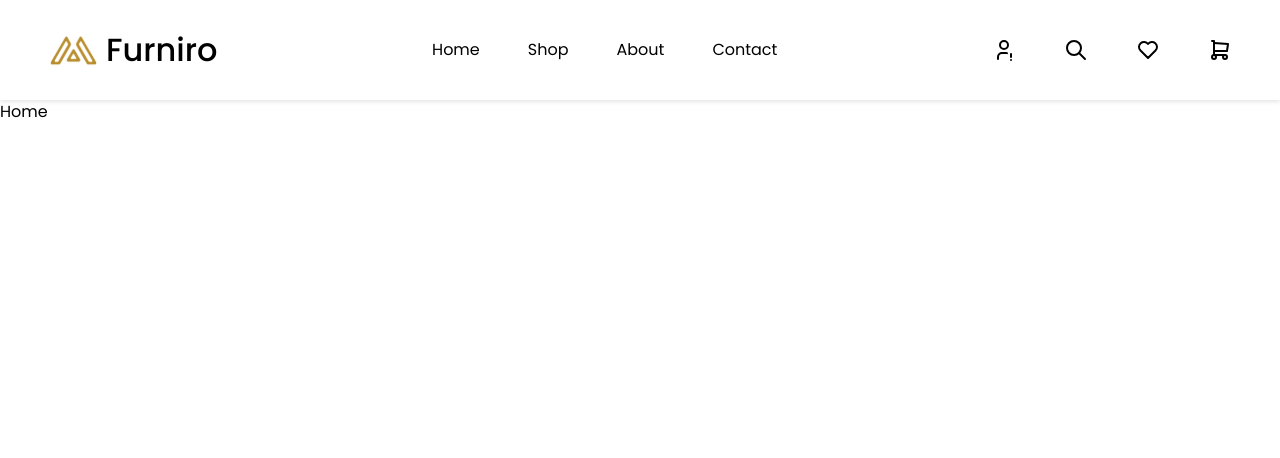
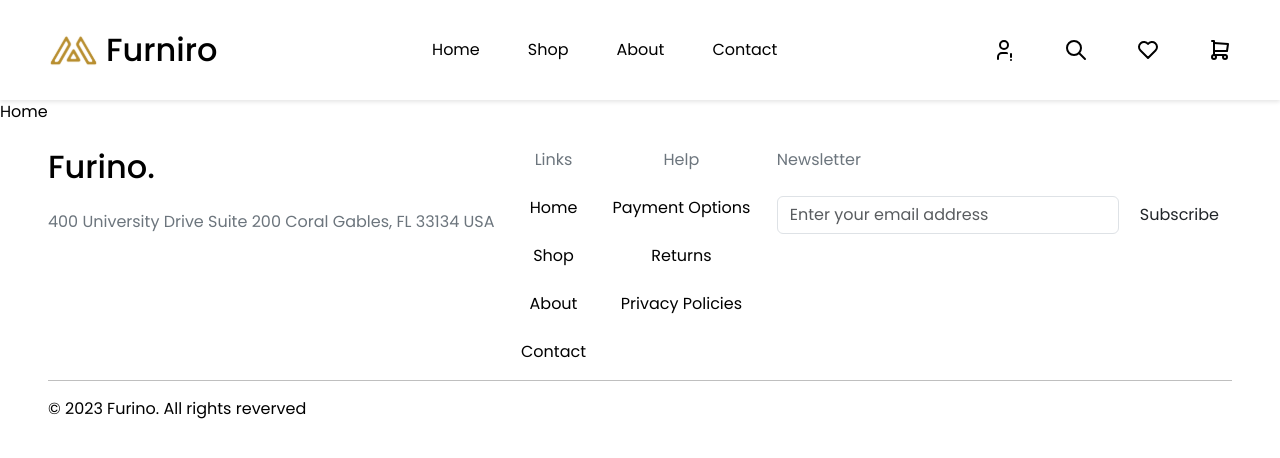
Before and after one commit to Joaonorr/e-commerce-front, a React (Vite) app: page / in a window 1280 px wide. Shown: the top 458 px of the page. Built offline with nearby package versions, Linux system fonts and the light colour scheme.

Commit message:
feat: create footer

```diff
--- /dev/null
+++ b/src/components/Footer/index.tsx
@@ -0,0 +1,48 @@
+import { Form } from "react-bootstrap";
+import { Link } from "react-router-dom";
+
+const Footer = ({}) => {
+  return (
+    <footer className="w-100 bg-withe text-center px-5 py-4">
+      <div className="d-flex justify-content-between">
+        <div className="d-flex flex-column gap-4 align-items-start">
+          <h2>Furino.</h2>
+          <p className="text-secondary">
+            400 University Drive Suite 200 Coral Gables, FL 33134 USA
+          </p>
+        </div>
+        <div className="d-flex flex-column gap-4">
+          <p className="text-secondary">Links</p>
+          <Link to="/home">Home</Link>
+          <Link to="/shop">Shop</Link>
+          <Link to="/about">About</Link>
+          <Link to="/contact">Contact</Link>
+        </div>
+        <div className="d-flex flex-column gap-4">
+          <p className="text-secondary">Help</p>
+          <Link to="/home">Payment Options</Link>
+          <Link to="/shop">Returns</Link>
+          <Link to="/about">Privacy Policies</Link>
+        </div>
+        <div className="d-flex flex-column gap-4 align-items-start">
+          <p className="text-secondary">Newsletter</p>
+          <Form className="d-flex gap-2">
+            <Form.Group>
+              <Form.Control
+                type="email"
+                placeholder="Enter your email address"
+              />
+            </Form.Group>
+            <button className="btn">Subscribe</button>
+          </Form>
+        </div>
+      </div>
+      <hr />
+      <div className="d-flex justify-content-start">
+        <p className="text-left">© 2023 Furino. All rights reverved</p>
+      </div>
+    </footer>
+  );
+};
+
+export default Footer;
--- a/src/routes.tsx
+++ b/src/routes.tsx
@@ -5,6 +5,7 @@ import NotFound from "./pages/NotFound/index.tsx";
 import Product from "./pages/Product/index.tsx";
 import Shop from "./pages/Shop/index.tsx";
 import Header from "./components/Header/index.tsx";
+import Footer from "./components/Footer/index.tsx";
 
 const Router = () => (
   <BrowserRouter>
@@ -15,6 +16,7 @@ const Router = () => (
       <Route path="/product" element={<Product />} />
       <Route path="/*" element={<NotFound />} />
     </Routes>
+    <Footer />
   </BrowserRouter>
 );
 
```
